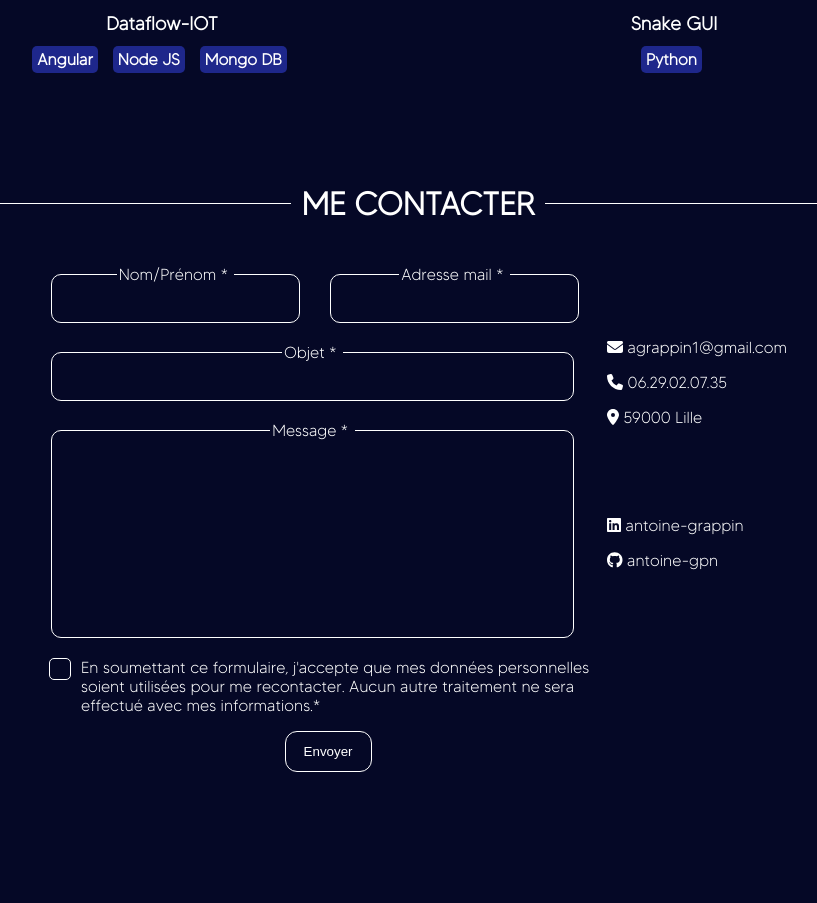
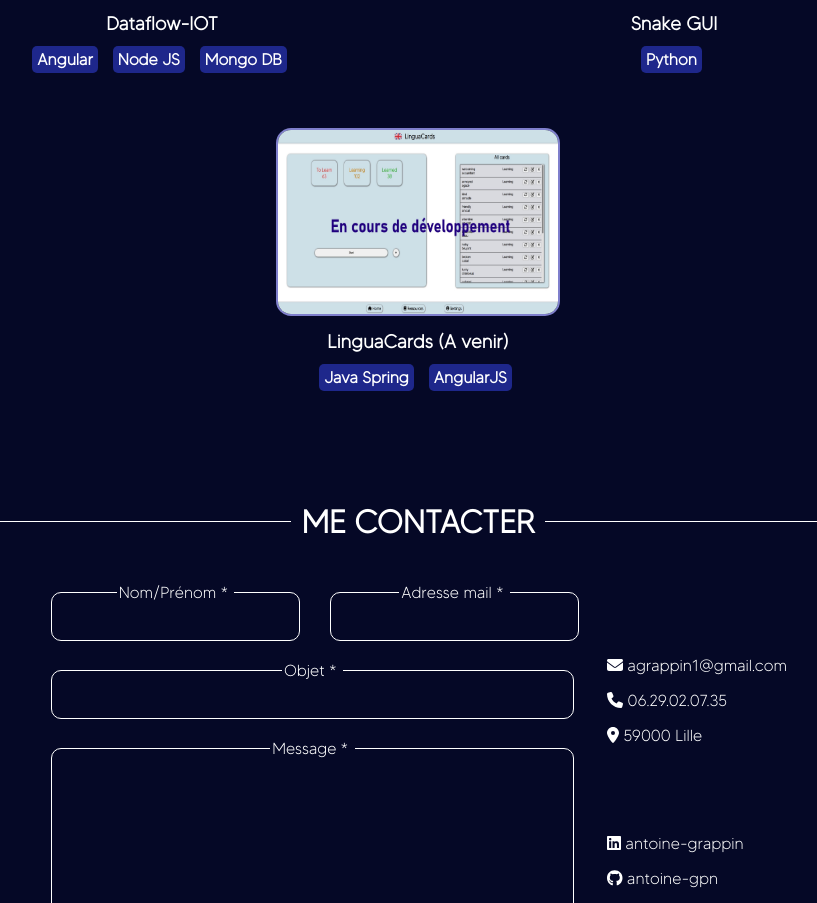
Before and after one commit to antoine-gpn/Portfolio-Front, a React (Create React App) app: page / in a window 1280 px wide. Shown: the part 3542-4445 px from the top of the page, without its empty margins (222-1039 px from the left). Built offline with nearby package versions, Linux system fonts and the light colour scheme.

Commit message:
[+] Ajout preview projet LinguaCards

```diff
--- a/src/projects.js
+++ b/src/projects.js
@@ -5,6 +5,7 @@ import annexeGoweb from "./assets/goweb-maquettes.png";
 import dataflow from "./assets/dataflow.jpg";
 import snakeGif from "./assets/snake.gif";
 import excel from "./assets/excel.png";
+import linguacards from "./assets/linguacards.jpg";
 
 const projects = [
   {
@@ -76,6 +77,14 @@ J’ai d’abord créé une interface composée d’un damier de 10x10 cases et
 `,
     annexes: [snakeGif],
   },
+  {
+    tag: "linguacards",
+    name: "LinguaCards (A venir)",
+    technos: ["Java Spring", "AngularJS"],
+    image: linguacards,
+    links: [,],
+    description: `Site web d'apprentissage des langues à travers un système de cartes de vocabulaire recto-verso`,
+  },
 ];
 
 export default projects;
```
Also changed, not shown: src/assets/linguacards - Copie.jpg (added), src/assets/linguacards.jpg (added).
